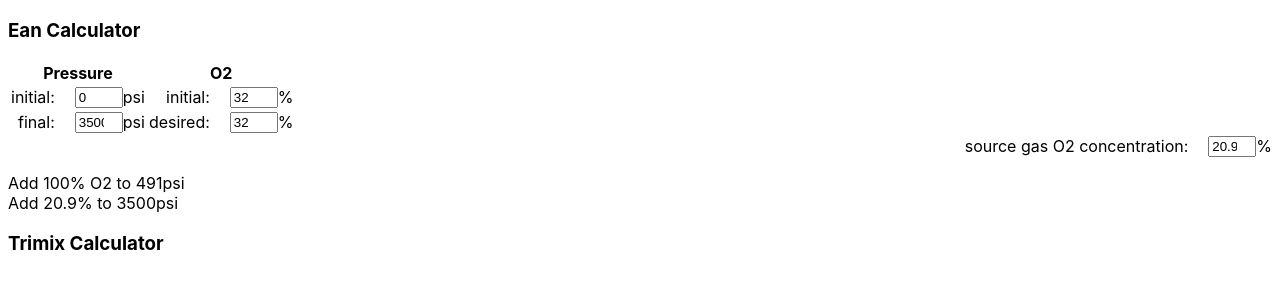
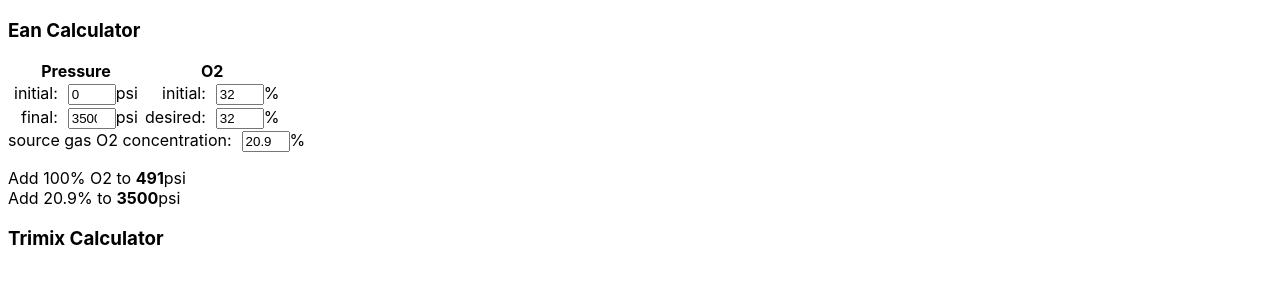
Before and after one commit to bm5w/trimixCalc, a React app: page / in a window 1280 px wide. Shown: the top 300 px of the page. Built offline with nearby package versions, Linux system fonts and the light colour scheme.

Commit message:
Update NumberInput.css for table layout.

```diff
--- a/app/components/NumberInput.css
+++ b/app/components/NumberInput.css
@@ -2,10 +2,14 @@ input {
     width: 40px;
 }
 label {
-    padding-right: 20px;
+    padding-right: 10px;
 }
-div.row {
-    display: flex;
-    justify-content: flex-end;
-    flex-wrap: nowrap;
+table{
+    border-spacing: 5px 0;
 }
+td {
+    text-align: right;
+}
+.bold{
+    font-weight: bold;
+}
```
